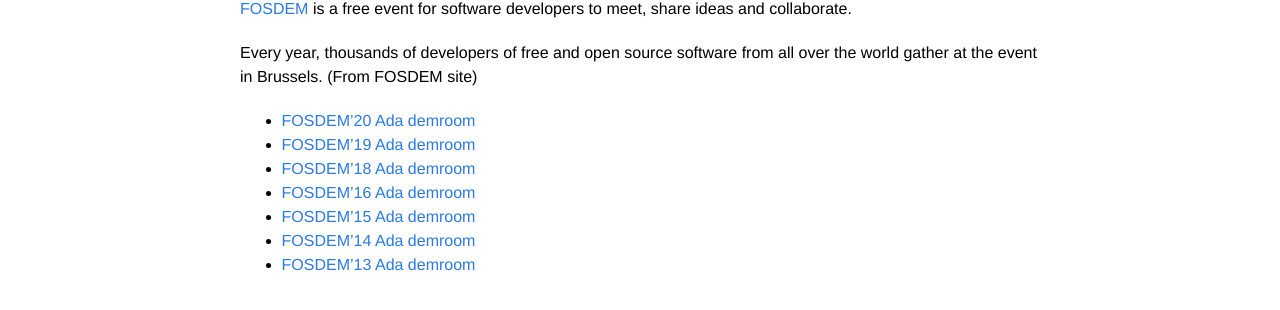
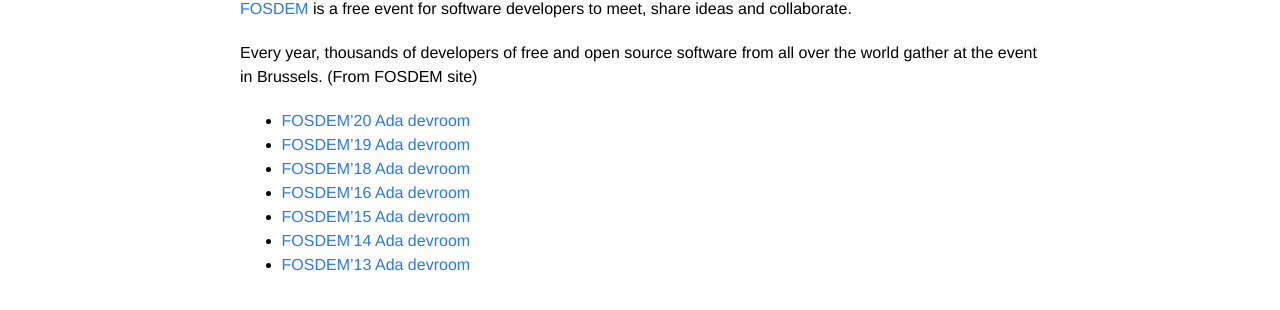
Before and after one commit to quornings/quornings.github.io, a Jekyll site: the page built from fosdem.md, in a window 1280 px wide. Shown: the part 177-487 px from the top of the page. Built offline with Jekyll 4.4.1, drawn with Linux system fonts in a browser that asks for light colours.

Commit message:
Fix typo in fosdem

```diff
--- a/fosdem.md
+++ b/fosdem.md
@@ -11,10 +11,10 @@ Every year, thousands of developers of free and open source software
 from all over the world gather at the event in Brussels.
 (From FOSDEM site)
 
-- [FOSDEM'20 Ada demroom](https://fosdem.org/2020/schedule/track/ada/)
-- [FOSDEM'19 Ada demroom](https://archive.fosdem.org/2019/schedule/track/ada/)
-- [FOSDEM'18 Ada demroom](https://archive.fosdem.org/2018/schedule/track/ada/)
-- [FOSDEM'16 Ada demroom](https://archive.fosdem.org/2016/schedule/track/ada/)
-- [FOSDEM'15 Ada demroom](https://archive.fosdem.org/2015/schedule/track/ada/)
-- [FOSDEM'14 Ada demroom](https://archive.fosdem.org/2014/schedule/track/ada/)
-- [FOSDEM'13 Ada demroom](https://archive.fosdem.org/2013/schedule/track/ada/)
+- [FOSDEM'20 Ada devroom](https://fosdem.org/2020/schedule/track/ada/)
+- [FOSDEM'19 Ada devroom](https://archive.fosdem.org/2019/schedule/track/ada/)
+- [FOSDEM'18 Ada devroom](https://archive.fosdem.org/2018/schedule/track/ada/)
+- [FOSDEM'16 Ada devroom](https://archive.fosdem.org/2016/schedule/track/ada/)
+- [FOSDEM'15 Ada devroom](https://archive.fosdem.org/2015/schedule/track/ada/)
+- [FOSDEM'14 Ada devroom](https://archive.fosdem.org/2014/schedule/track/ada/)
+- [FOSDEM'13 Ada devroom](https://archive.fosdem.org/2013/schedule/track/ada/)
```
